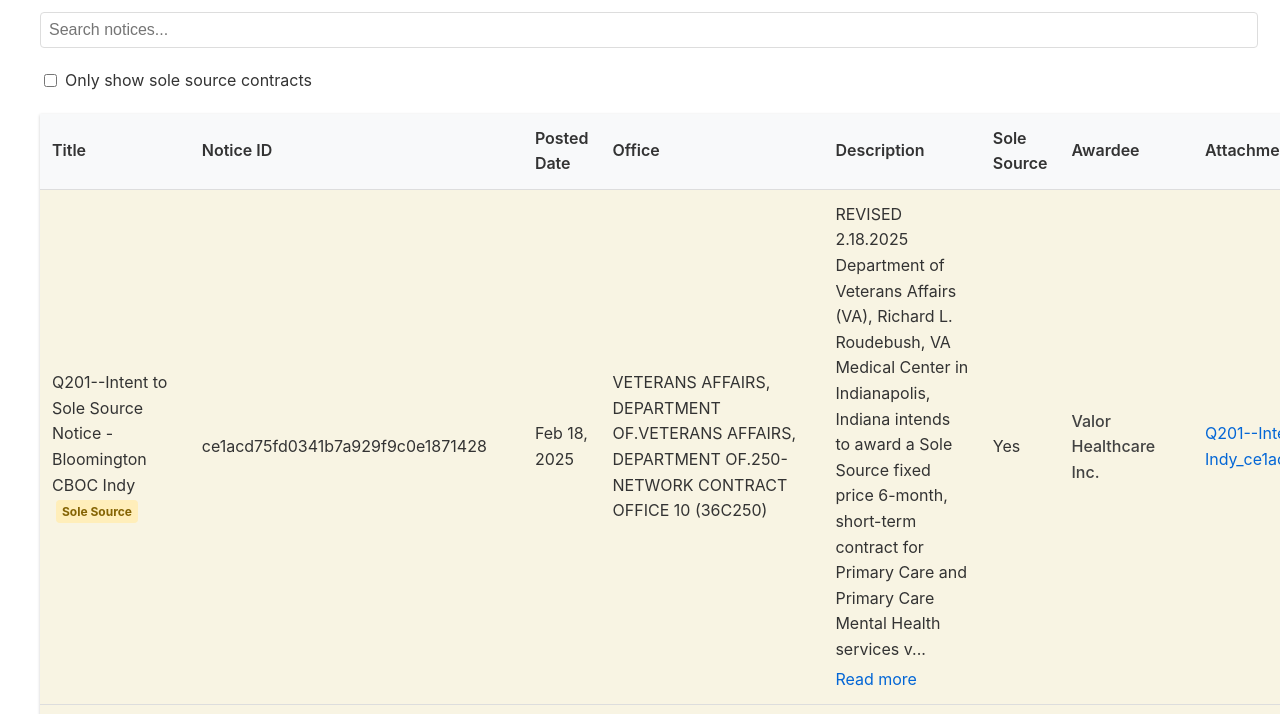
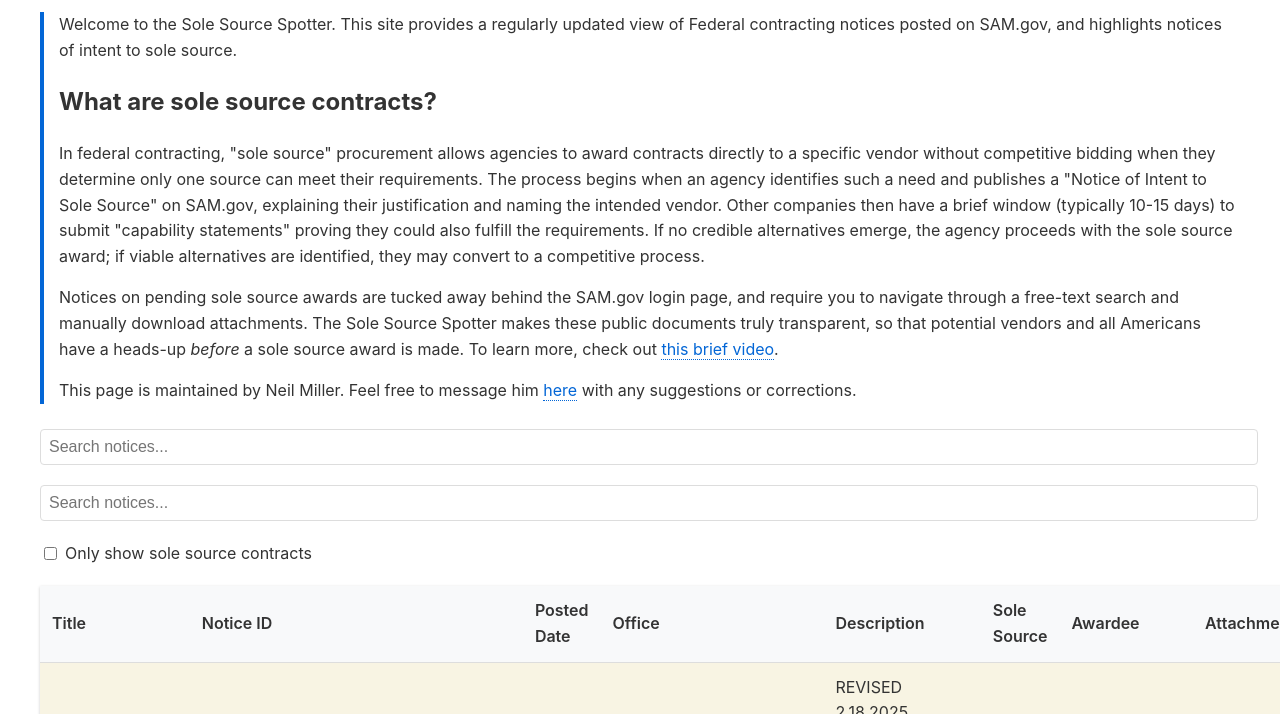
Before and after one commit to neilsmiller/Contract_opps_database, a plain HTML site: page index.html in a window 1280 px wide. Shown: the part 102-816 px from the top of the page. Drawn offline with nearby package versions, Linux system fonts and the light colour scheme.

Commit message:
Update index.html

```diff
--- a/index.html
+++ b/index.html
@@ -3,7 +3,7 @@
 <head>
     <meta charset="UTF-8">
     <meta name="viewport" content="width=device-width, initial-scale=1.0">
-    <title>Contract Notices Database</title>
+    <title>Sole Source Spotter</title>
     <script src="https://cdnjs.cloudflare.com/ajax/libs/dayjs/1.11.10/dayjs.min.js"></script>
     <style>
         body {
@@ -95,11 +95,47 @@
             background-color: #ffeeba;
             color: #856404;
         }
+        .intro-text {
+    margin-bottom: 25px;
+    border-left: 4px solid #0366d6;
+    padding-left: 15px;
+        }
+.external-link {
+    color: #0366d6;
+    text-decoration: none;
+    border-bottom: 1px dotted #0366d6;
+        }
+.external-link:hover {
+    text-decoration: none;
+    border-bottom: 1px solid #0366d6;
+        }
+.important-notice {
+    background-color: #f8f9fa;
+    border-radius: 4px;
+    padding: 10px 15px;
+    margin-top: 15px;
+    border-left: 4px solid #ffc107;
+        }
     </style>
 </head>
 <body>
-    <h1>Contract Notices Database</h1>
+    <h1>Sole Source Spotter</h1>
 
+<div class="intro-text">
+    <p>Welcome to the Sole Source Spotter. This site provides a regularly updated view of Federal contracting notices posted on SAM.gov, and highlights notices of intent to sole source.</p>
+
+    <h2>What are sole source contracts?</h2>
+    <p>In federal contracting, "sole source" procurement allows agencies to award contracts directly to a specific vendor without competitive bidding when they determine only one source can meet their requirements. The process begins when an agency identifies such a need and publishes a "Notice of Intent to Sole Source" on SAM.gov, explaining their justification and naming the intended vendor. Other companies then have a brief window (typically 10-15 days) to submit "capability statements" proving they could also fulfill the requirements. If no credible alternatives emerge, the agency proceeds with the sole source award; if viable alternatives are identified, they may convert to a competitive process.</p>
+
+    <p>Notices on pending sole source awards are tucked away behind the SAM.gov login page, and require you to navigate through a free-text search and manually download attachments. The Sole Source Spotter makes these public documents truly transparent, so that potential vendors and all Americans have a heads-up <i>before</i> a sole source award is made. To learn more, check out <a href="https://www.loom.com/share/300771215ebe493fb1905ddd19c16d5a?_hsenc=p2ANqtz-8twOk-yXZ0fWkSUncn4Ns6pjGXqIPiSs40ZPtRe7eWrzmMjGlMohLESpwY8muQQJlSPuzMcWnDhXT4TioSFH9gVXsIsA&_hsmi=308497819&utm_content=308497819&utm_medium=github&utm_source=githubio" class="external-link">this brief video</a>.</p>
+
+    <p>This page is maintained by Neil Miller. Feel free to message him <a href="https://www.linkedin.com/in/neil-s-miller/" class="external-link">here</a> with any suggestions or corrections.</p>
+
+</div>
+
+<div class="search-container">
+    <input type="text" id="searchInput" placeholder="Search notices...">
+</div>
     <div class="search-container">
         <input type="text" id="searchInput" placeholder="Search notices...">
     </div>
```
